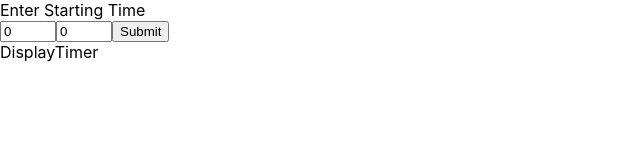
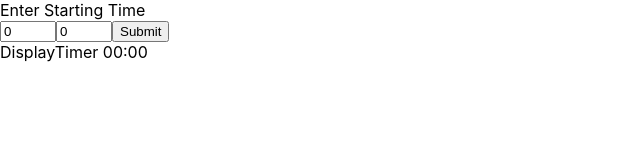
Before and after one commit to LondonJim/Countdown-Timer, a React (Create React App) app: page / in a window 1280 px wide. Shown: the top 160 px of the page, without its empty margins (0-640 px from the left). Built offline with nearby package versions, Linux system fonts and the light colour scheme.

Commit message:
.DisplayTimer converts minutes and seconds to countdown timer format

```diff
--- a/src/App.js
+++ b/src/App.js
@@ -8,6 +8,10 @@ class App extends Component {
     seconds: 0
   }
 
+  time = () => {
+    return this.state
+  }
+
   addTime = (state) => {
     this.setState(state)
   }
@@ -16,7 +20,7 @@ class App extends Component {
     return (
       <div className="App">
         <EnterTime addTime={this.addTime}/>
-        <DisplayTimer />
+        <DisplayTimer time={this.time}/>
       </div>
     );
   }
--- a/src/components/DisplayTimer.js
+++ b/src/components/DisplayTimer.js
@@ -1,15 +1,16 @@
 import React, { Component } from 'react'
 
 class DisplayTimer extends Component {
-  state = {
-    minutes: 0,
-    seconds: 0
+
+  twoDigitTime = (digit) => {
+    console.log(digit)
+    return "0" + (digit).toString().slice(-2)
   }
 
   render () {
     return (
       <div className="DisplayTimer">
-        DisplayTimer
+        DisplayTimer {`${this.twoDigitTime(this.props.time().minutes)}:${this.twoDigitTime(this.props.time().seconds)}`}
       </div>
     )
   }
```
